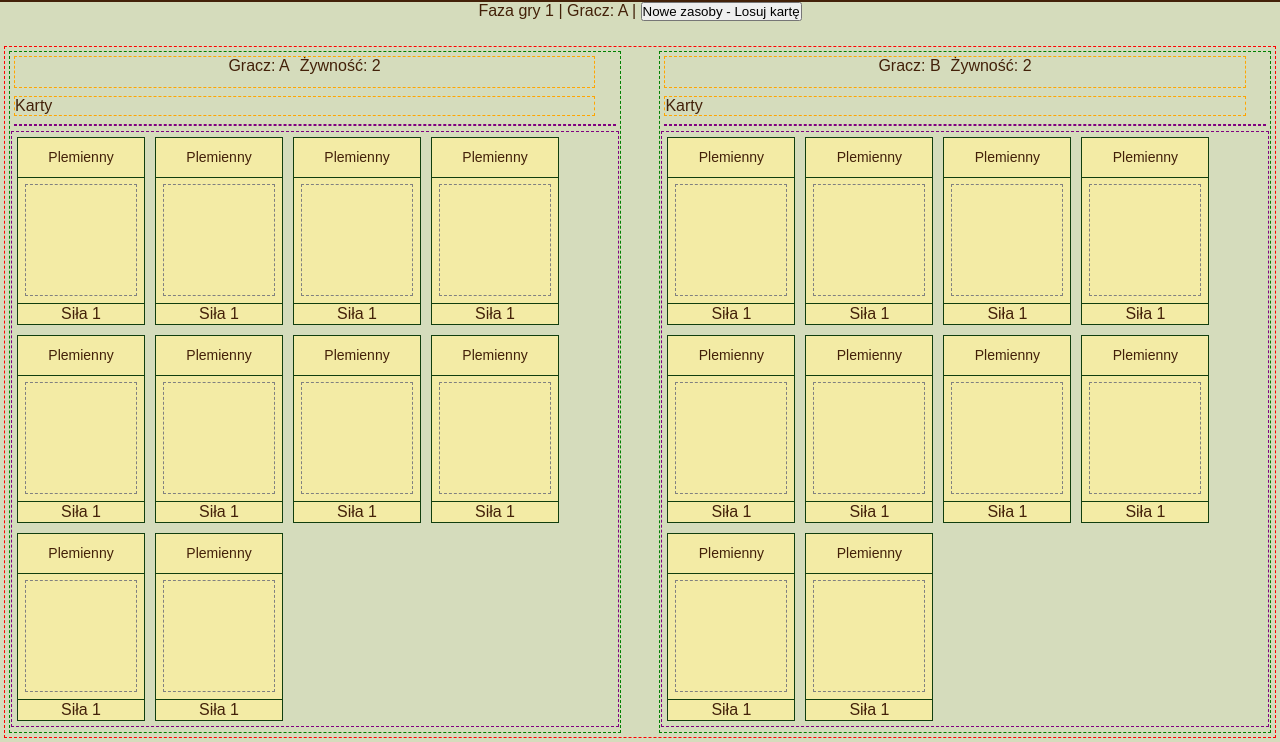
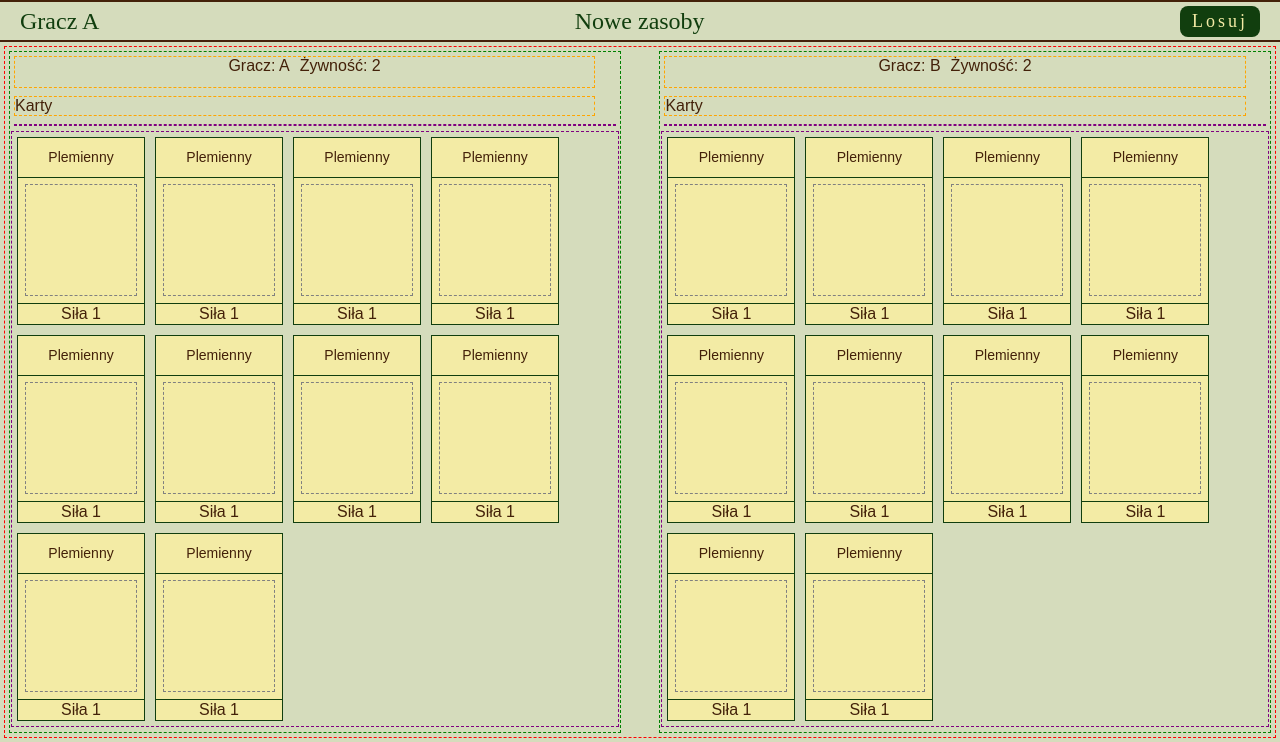
Before and after one commit to sebek78/js-game-tribal-warfare, a React app: page /game in a window 1280 px wide. Shown: the part 58-800 px from the top of the page. Built offline with nearby package versions, Linux system fonts and the light colour scheme; a web font is replaced by a local one; what redux-immutable-state-invariant would draw is missing.

Commit message:
Add message component and check winning conditions

```diff
--- a/src/components/game/Game.js
+++ b/src/components/game/Game.js
@@ -5,12 +5,15 @@ import * as deckActions from "../../redux/actions/deckActions";
 import PropTypes from "prop-types";
 import Header from "./../common/Header";
 import Card from "./Card";
+import MessageBox from "./MessageBox";
 
 class Game extends React.Component {
   state = {
     game: {
       phase: 0,
-      currentPlayer: 1
+      currentPlayer: 1,
+      gameOver: false,
+      winner: null
     },
     players: [{ name: "" }, { name: "" }],
     people: [],
@@ -46,45 +49,17 @@ class Game extends React.Component {
     }
   }
 
-  renderSwitch = () => {
-    switch (this.state.game.phase) {
-      case 1:
-        return "Nowe zasoby - Losuj kartę";
-      case 2:
-        return "Polowanie i zbieranie - Zagraj kartę żywności";
-      case 4:
-        return "Nowi ludzie w osadzie";
-      case 5:
-        return "Główny posiłek dnia (konsumowanie żywności)";
-      default:
-        return "Następna faza";
-    }
-  };
-
   render() {
     // console.log("render");
     //console.log(this.state.deck);
     return (
       <div className="game">
         <Header />
-        <div className="game__message-box">
-          <span>Faza gry {this.state.game.phase}</span>
-          {" | "}
-          <span>
-            Gracz: {this.state.players[this.state.game.currentPlayer].name}
-          </span>
-          {" | "}
-          <button
-            onClick={() => {
-              this.props.nextPhase(
-                this.state.game.phase,
-                this.state.game.currentPlayer
-              );
-            }}
-          >
-            {this.renderSwitch(this.state.game.phase)}
-          </button>
-        </div>
+        <MessageBox
+          game={this.state.game}
+          players={this.state.players}
+          nextPhase={this.props.nextPhase}
+        />
         <div className="game__table">
           {this.state.players.map((player, j) => {
             return (
--- /dev/null
+++ b/src/components/game/MessageBox.js
@@ -0,0 +1,84 @@
+import React, { useEffect, useState } from "react";
+import PropTypes from "prop-types";
+
+const MessageBox = props => {
+  const { game, players, nextPhase } = props;
+  const [btnText, setBtnText] = useState("");
+  const [message, setMessage] = useState("");
+
+  useEffect(() => {
+    renderSwitch(props.game.phase);
+  }, [props.game.phase]);
+
+  const renderSwitch = phase => {
+    switch (phase) {
+      case 1:
+        setBtnText("Losuj");
+        setMessage("Nowe zasoby");
+        break;
+      case 2:
+        setBtnText("Zagraj kartę żywności");
+        setMessage("Polowanie i zbieranie");
+        break;
+      case 3:
+        setBtnText("następna tura");
+        setMessage("(zdarzenia)");
+        break;
+      case 4:
+        setBtnText("następna tura");
+        setMessage("Nowi ludzie w osadzie");
+        break;
+      case 5:
+        setBtnText("następna tura");
+        setMessage("Główny posiłek dnia (konsumowanie żywności)");
+        break;
+      case 6:
+        setBtnText("następna tura");
+        setMessage("(rajdy)");
+        break;
+      case 7:
+        setBtnText("następna tura");
+        setMessage("(wynik rajdu)");
+        break;
+      case 8:
+        setBtnText("następna tura");
+        setMessage("Koniec tury - następny gracz");
+        break;
+      default:
+        return;
+    }
+  };
+
+  return (
+    <div className="message-box">
+      <span className="message-box__player-info">
+        {`Gracz ${players[game.currentPlayer].name}`}
+      </span>
+      <div className="message-box__text">
+        {game.gameOver ? (
+          <span>{`Koniec gry! Wygrał gracz ${game.winner}`}</span>
+        ) : (
+          <span>{message}</span>
+        )}
+      </div>
+      {game.gameOver ? null : (
+        <button
+          className="message-box__button"
+          onClick={() => {
+            nextPhase(game.phase, game.currentPlayer);
+          }}
+        >
+          {btnText}
+        </button>
+      )}
+    </div>
+  );
+};
+
+MessageBox.propTypes = {
+  game: PropTypes.object.isRequired,
+  players: PropTypes.array.isRequired,
+  nextPhase: PropTypes.func.isRequired
+};
+
+export default MessageBox;
--- a/src/index.scss
+++ b/src/index.scss
@@ -4,6 +4,7 @@
 @import "./scss/header";
 @import "./scss/game";
 @import "./scss/card";
+@import "./scss/messageBox";
 
 * {
   margin: 0;
--- a/src/redux/actions/actionTypes.js
+++ b/src/redux/actions/actionTypes.js
@@ -1,6 +1,7 @@
 export default {
   // game action types
   NEXT_PHASE: "NEXT_PHASE",
+  CHECK_END_GAME_CONDITIONS: "CHECK_END_GAME_CONDITIONS",
 
   // deck action types
   DRAW_CARD: "DRAW_CARD",
--- a/src/redux/actions/gameActions.js
+++ b/src/redux/actions/gameActions.js
@@ -15,14 +15,29 @@ export function nextPhase(phase, playerID) {
       }, 0);
       dispatch(consumeFood(playerID, peopleNum));
     }
-
+    if (phase === 8) {
+      const people = getState().people;
+      const names = getState().players.map(player => player.name);
+      const player1pts = people.reduce((prevValue, person) => {
+        if (person.owner === 0) return (prevValue += 1);
+        else return prevValue;
+      }, 0);
+      const player2pts = people.reduce((prevValue, person) => {
+        if (person.owner === 1) return (prevValue += 1);
+        else return prevValue;
+      }, 0);
+      const gameOver = checkWinConditions(player1pts, player2pts, names);
+      if (gameOver !== null) {
+        dispatch(setGameOver(gameOver));
+      }
+    }
     return dispatch(changePhase(phase, playerID));
   };
 }
 
-export function changePhase(phase, id) {
+function changePhase(phase, id) {
   switch (phase) {
-    case 5: {
+    case 8: {
       const nextPlayer = id === 0 ? 1 : 0;
       return {
         type: types.NEXT_PHASE,
@@ -37,3 +52,27 @@ export function changePhase(phase, id) {
       };
   }
 }
+
+function checkWinConditions(p1, p2, names) {
+  let winner = "";
+  if (p1 >= 30 || p2 <= 0) {
+    winner = names[0];
+  } else if (p2 >= 30 || p1 <= 0) {
+    winner = names[1];
+  } else {
+    return null;
+  }
+  return {
+    gameOver: true,
+    winner
+  };
+}
+
+function setGameOver({ gameOver, winner }) {
+  console.log(gameOver, winner);
+  return {
+    type: types.CHECK_END_GAME_CONDITIONS,
+    gameOver,
+    winner
+  };
+}
--- a/src/redux/reducers/gameReducer.js
+++ b/src/redux/reducers/gameReducer.js
@@ -16,7 +16,12 @@ export default function gameReducer(state = initialState.game, action) {
           currentPlayer: action.currentPlayer
         };
       }
-
+    case types.CHECK_END_GAME_CONDITIONS:
+      return {
+        ...state,
+        gameOver: action.gameOver,
+        winner: action.winner
+      };
     default:
       return state;
   }
--- a/src/redux/reducers/initialState.js
+++ b/src/redux/reducers/initialState.js
@@ -3,7 +3,9 @@ import shuffledDeck from "./../../game_data/deck";
 let initialState = {
   game: {
     phase: 1,
-    currentPlayer: 0
+    currentPlayer: 0,
+    gameOver: false,
+    winner: null
   },
   players: [
     { name: "A", food: 2 },
--- a/src/scss/_game.scss
+++ b/src/scss/_game.scss
@@ -9,11 +9,6 @@
   display: flex;
   flex-direction: column;
   height: 100vh;
-
-  .game__message-box {
-    text-align: center;
-    height: 40px;
-  }
   .game__table {
     flex-grow: 1;
     display: flex;
@@ -36,6 +31,13 @@
     text-align: center;
     margin: 5px;
   }
+  .playerView__hand {
+    margin: 5px;
+    outline: 1px dashed purple;
+    display: flex;
+    flex-wrap: wrap;
+    justify-content: flex-start;
+  }
   .playerView__cards {
     //flex-grow: 1;
     outline: 1px dashed purple;
@@ -50,8 +52,4 @@
     outline: 1px dashed orange;
     margin: 5px;
   }
-  .playerView__hand {
-    margin: 5px;
-    outline: 1px dashed purple;
-  }
 }
--- a/src/scss/_header.scss
+++ b/src/scss/_header.scss
@@ -39,7 +39,7 @@
     justify-content: space-between;
     align-items: center;
     height: 60px;
-    border-bottom: 2px solid $font-color;
+    border-bottom: $border-font-color;
 
     .header__logo {
       height: 50px;
--- /dev/null
+++ b/src/scss/_messageBox.scss
@@ -0,0 +1,36 @@
+.message-box {
+  flex-shrink: 0;
+  display: flex;
+  height: 40px;
+  justify-content: space-between;
+  align-items: center;
+  border-bottom: $border-font-color;
+  font-size: $big-font;
+  color: $primary-color;
+  font-family: $fancy-font;
+
+  .message-box__player-info {
+    display: block;
+    margin-left: 20px;
+  }
+  .message-box__text {
+    font-family: $higher-font;
+    margin: 0 auto;
+  }
+  .message-box__button {
+    background-color: $primary-color;
+    color: $bcg-card-color;
+    border: 0;
+    border-radius: 8px;
+    padding: 5px 12px;
+    text-align: center;
+    font-size: $higher-font;
+    font-family: $fancy-font;
+    letter-spacing: 3px;
+    margin-right: 20px;
+    &:hover {
+      background-color: $secondary-color;
+      color: $bcg-color;
+    }
+  }
+}
--- a/src/scss/_variables.scss
+++ b/src/scss/_variables.scss
@@ -13,3 +13,4 @@ $higher-font: 18px;
 $medium-font: 16px;
 
 $border-thin-primary: 1px solid $primary-color;
+$border-font-color: 2px solid $font-color;
```
